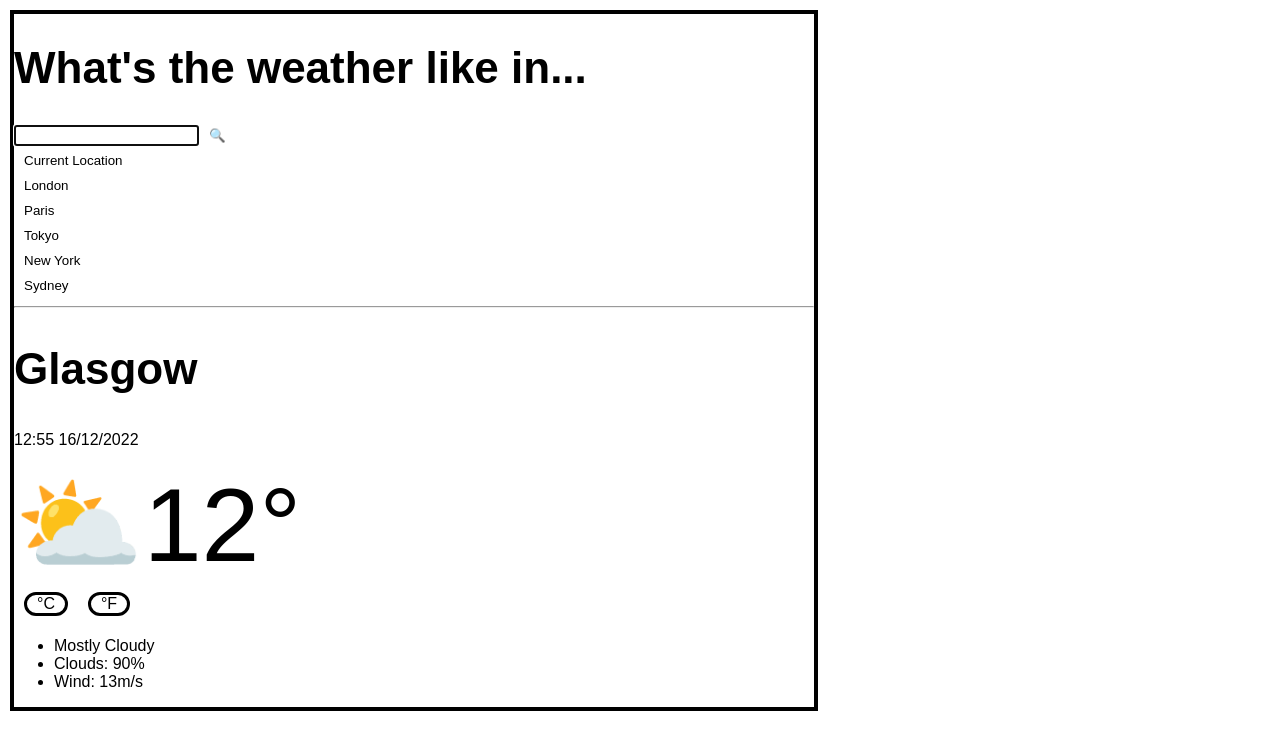
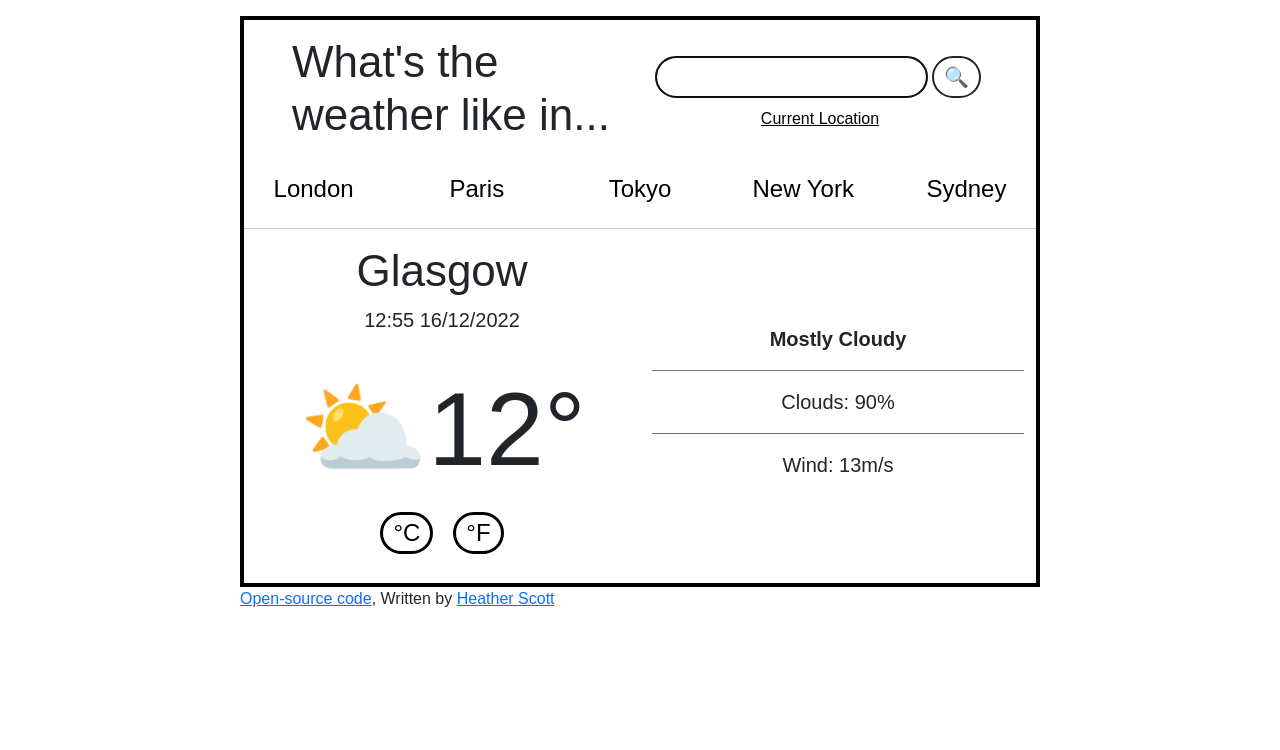
Before and after one commit to hscott13/weather-app-react, a React (Create React App) app: page / in a window 1280 px wide. Shown: the top 750 px of the page. Built offline with nearby package versions, Linux system fonts and the light colour scheme.

Commit message:
Added Bootstrap CSS and Github link

```diff
--- a/src/App.css
+++ b/src/App.css
@@ -2,6 +2,9 @@
   margin: 10px;
   font-family: "DM Sans", sans-serif;
   width: 800px;
+  margin: 0 auto;
+}
+.body {
   border: 4px solid rgb(0, 0, 0);
 }
 h1,
--- a/src/App.js
+++ b/src/App.js
@@ -5,12 +5,23 @@
 
 function App() {
   return (
-    <div className="App">
-      <header className="App-header">
-        <Search />
-        <hr />
-        <Forecast />
-      </header>
+    <div className="App pt-3">
+      <div className="body">
+        <header className="App-header">
+          <Search />
+          <hr />
+          <Forecast />
+        </header>
+      </div>
+      <div>
+        <a href="https://github.com/hscott13/weather-app-react">
+          Open-source code
+        </a>
+        , Written by{" "}
+        <a href="https://celebrated-arithmetic-8e4959.netlify.app/">
+          Heather Scott
+        </a>
+      </div>
     </div>
   );
 }
```
Also changed, not shown: src/index.js (+7 -6 lines).
